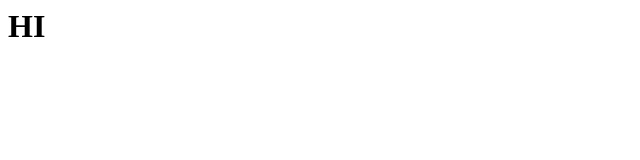
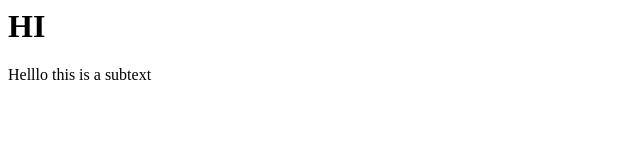
Before and after one commit to ATS527/git_ust_repo, a plain HTML site: page index.html in a window 1280 px wide. Shown: the whole page, without its empty margins (0-640 px from the left). Drawn offline with Linux system fonts and the light colour scheme.

Commit message:
added subtext

```diff
--- a/index.html
+++ b/index.html
@@ -1 +1,2 @@
 <h1>HI</h1>
+<p>Helllo this is a subtext</p>
```
